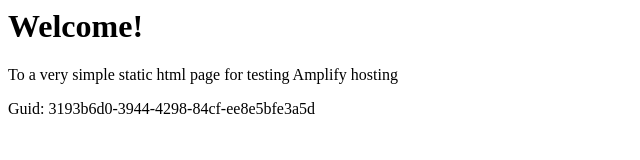
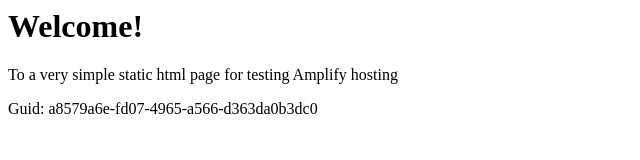
Before and after one commit to aws-aemilia-syd/Github-PR-Commit-Integration-Test-DoNotTouch-Gith-BKMSSQOA-v1-preprod-ap-southeast-2, a website: page src/index.html in a window 1280 px wide. Shown: the full height of the page, 0-640 px from the left. Drawn offline with Linux system fonts and the light colour scheme.

Commit message:
commit from integ tests

```diff
--- a/src/index.html
+++ b/src/index.html
@@ -12,6 +12,6 @@
 <body>
     <h1>Welcome!</h1>
     <p>To a very simple static html page for testing Amplify hosting</p>
-    <p>Guid: 3193b6d0-3944-4298-84cf-ee8e5bfe3a5d</p></body>
+    <p>Guid: a8579a6e-fd07-4965-a566-d363da0b3dc0</p></body>
 
 </html>
```
